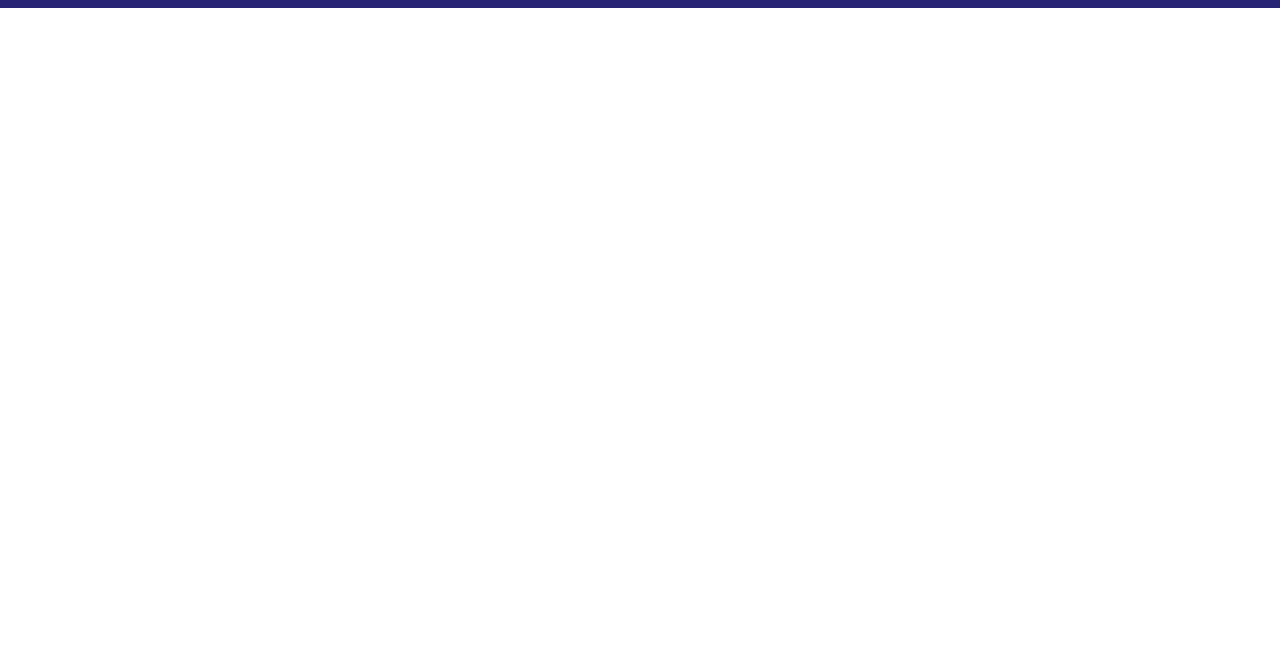
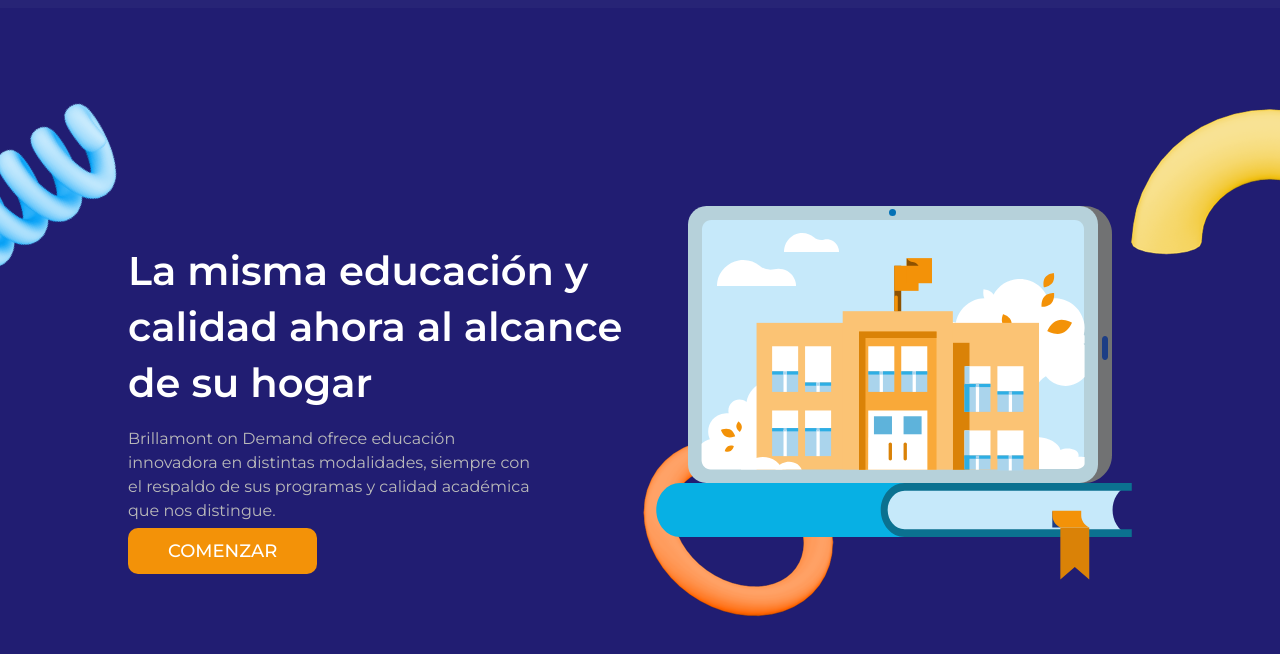
Before and after one commit to Alonsoalcuadrado/BOD, a plain HTML site: page index.html in a window 1280 px wide. Shown: the part 92-746 px from the top of the page. Drawn offline with Linux system fonts and the light colour scheme.

Commit message:
Hero section done

```diff
--- a/index.html
+++ b/index.html
@@ -24,6 +24,18 @@
     </nav>
   </header>
 
+  <section class="hero">
+    <article class="hero-welcome">
+      <h1 class="hero-welcome__title">La misma educación y calidad ahora al alcance de su hogar</h1>
+      <p class="hero-welcome__text">Brillamont on Demand ofrece educación innovadora en distintas modalidades, siempre
+        con el respaldo de sus
+        programas y
+        calidad académica que nos distingue.</p>
+      <a class="hero-welcome__button" href="#">COMENZAR</a>
+    </article>
+    <img src="assets/images/hero_main_image.svg" alt="Main image for Brillamont On Demand">
+  </section>
+
 </body>
 
 </html>
--- a/styles.css
+++ b/styles.css
@@ -110,3 +110,58 @@ ul.navbar-links > li:hover > a {
 }
 
 /* Styles for header and navbar ends */
+
+/* Styles for hero section begins */
+
+section.hero {
+  display: flex;
+  align-items: center;
+  justify-content: space-between;
+  width: 100%;
+  height: 100vh;
+  padding: 250px 128px 80px;
+  background: url('assets/bg-images/small_spring.png') 0 195px no-repeat, url('assets/bg-images/small_ring.png') 59% 530px no-repeat,
+    url('assets/bg-images/small_tube.png') var(--main-color) 100% 200px no-repeat;
+}
+
+article.hero-welcome {
+  width: 60%;
+  height: 300px;
+  color: white;
+}
+
+article.hero-welcome h1.hero-welcome__title {
+  width: 100%;
+  margin-bottom: 16px;
+  font-weight: 600;
+  font-size: 40px;
+  line-height: 56px;
+}
+
+article.hero-welcome p.hero-welcome__text {
+  width: 78%;
+  height: 80px;
+  margin-bottom: 32px;
+  font-weight: 400px;
+  font-size: 16px;
+  line-height: 24px;
+  color: #bababa;
+}
+
+article.hero-welcome a.hero-welcome__button {
+  text-decoration: none;
+  padding: 12px 40px;
+  font-weight: 500;
+  font-size: 18px;
+  line-height: 24px;
+  text-align: center;
+  background-color: var(--orange-bg);
+  border-radius: 10px;
+  color: white;
+}
+
+section.hero > img {
+  padding-right: 20px;
+}
+
+/* Styles for hero section ends */
```
